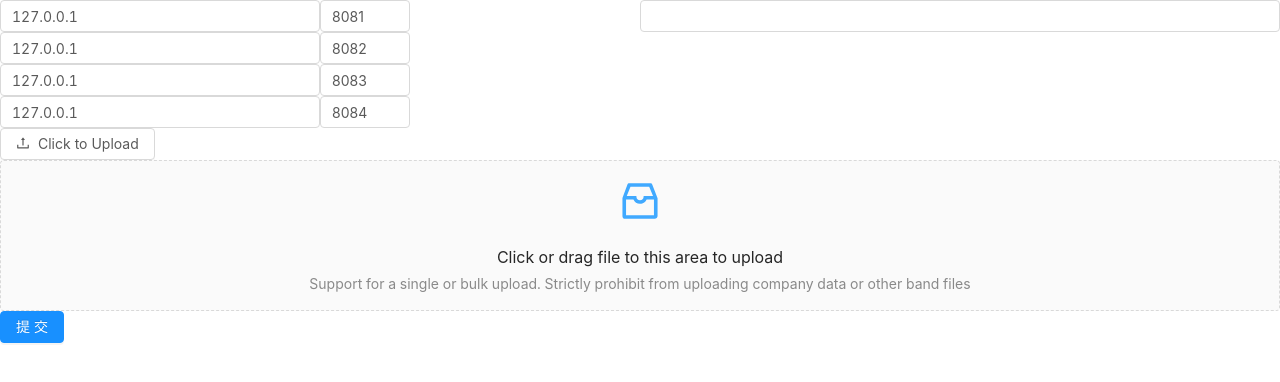
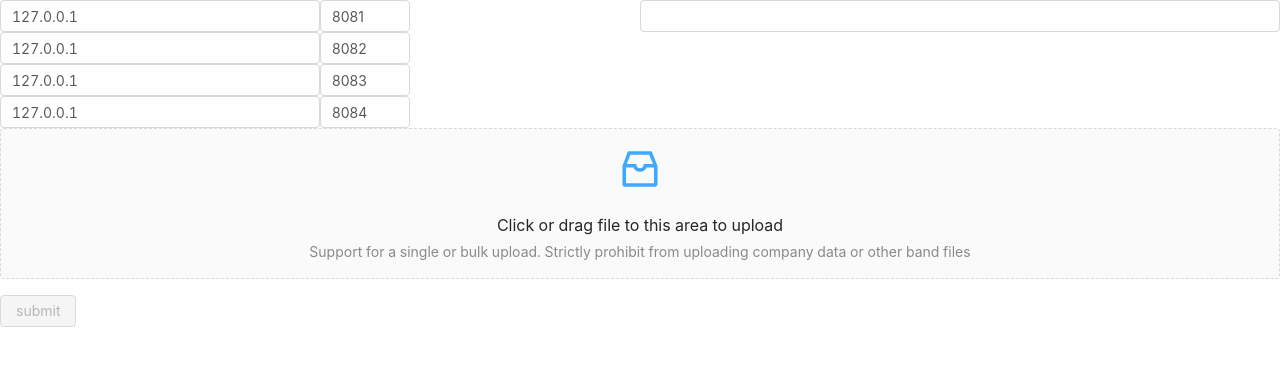
Before and after one commit to 19A/hvm-contract-deploy, a React app: page / in a window 1280 px wide. Shown: the top 382 px of the page. Built offline with nearby package versions, Linux system fonts and the light colour scheme.

Commit message:
文件流数据和json数据如何一起发送问题待解决

```diff
--- a/package.json
+++ b/package.json
@@ -38,6 +38,7 @@
     "jest-environment-jsdom-fourteen": "1.0.1",
     "jest-resolve": "24.9.0",
     "jest-watch-typeahead": "0.4.2",
+    "jquery": "3.4.1",
     "mini-css-extract-plugin": "0.9.0",
     "optimize-css-assets-webpack-plugin": "5.0.3",
     "pnp-webpack-plugin": "1.6.4",
--- a/src/App.js
+++ b/src/App.js
@@ -1,40 +1,122 @@
 import React, { Component } from 'react';
-import {Row, Col, Input, Button} from 'antd';
+import {Row, Col, Input, Button, message} from 'antd';
+import $ from 'jquery';
 // import logo from './logo.svg';
 // import './App.css';
 
 import Form from './component/Form';
 import File from './component/File';
 class App extends Component {
+
+  state={
+    fileList:[],
+    uploading: false,
+    ipList: [
+      '127.0.0.1:8081',
+      '127.0.0.1:8082',
+      '127.0.0.1:8083',
+      '127.0.0.1:8084',
+    ],
+  }
+
+  handleUpload = () => {
+    const { fileList,ipList } = this.state;
+    const formData = new FormData();
+    fileList.forEach(file => {
+      formData.append('files[]', file);
+    });
+
+    this.setState({
+      uploading: true,
+    });
+    let param = {
+      ipList,
+      fileList:formData
+    }
+    $.ajax({
+      url:'https://www.mocky.io/v2/5cc8019d300000980a055e76',
+      method:'POST',
+      data: param,
+      processData:false,
+      success:()=>{
+        this.setState({
+                fileList: [],
+                uploading: false,
+              });
+        message.success('upload successfully.');
+      },
+      error: () => {
+          this.setState({
+            uploading: false,
+          });
+          message.error('upload failed.');
+        },
+    })
+    // You can use any AJAX library you like
+    // reqwest({
+    //   url: 'https://www.mocky.io/v2/5cc8019d300000980a055e76',
+    //   method: 'post',
+    //   processData: false,
+    //   data: formData,
+    //   success: () => {
+    //     this.setState({
+    //       fileList: [],
+    //       uploading: false,
+    //     });
+    //     message.success('upload successfully.');
+    //   },
+    //   error: () => {
+    //     this.setState({
+    //       uploading: false,
+    //     });
+    //     message.error('upload failed.');
+    //   },
+    // });
+
+
+  };
+
+  getFileList = (fileList) => {
+    this.setState({fileList});
+  }
+
+  getIpData = (ipList) => {
+    this.setState({ipList});
+  }
+
+  checkData = () => {
+    const { fileList,ipList } = this.state;
+    if (fileList.length === 0) {
+      return true
+    }else if(!ipList){
+      return true
+    }
+    return false
+  }
+
   render(){
+    const { fileList, uploading, ipList } = this.state;
     return ( <div className = "App" >
-      {
-        /* <header className="App-header">
-                <img src={logo} className="App-logo" alt="logo" />
-                <p>
-                  Edit <code>src/App.js</code> and save to reload.
-                </p>
-                <a
-                  className="App-link"
-                  href="https://reactjs.org"
-                  target="_blank"
-                  rel="noopener noreferrer"
-                >
-                  Learn React
-                </a>
-              </header> */
-      }
-
       <Row>
-        <Col span={12}><Form/></Col>
+        <Col span={12}>
+          <Form getIpData={this.getIpData} ipList={ipList}/>
+        </Col>
         <Col span={12}>
           <Input type='textarea' />
         </Col>
       </Row>
-      <File/>
-      <Row><Button type='primary'>
-        提交
-        </Button></Row>
+      <File
+        getFileList={this.getFileList}
+      />
+      <Button
+          type="primary"
+          onClick={this.handleUpload}
+          disabled={this.checkData()}
+          loading={uploading}
+          style={{ marginTop: 16 }}
+        >
+          {uploading ? 'loding' : 'submit'}
+        </Button>
       </div>
     );
   }
--- a/src/component/File.jsx
+++ b/src/component/File.jsx
@@ -1,17 +1,43 @@
 import React,{Component} from 'react';
-import { Upload, Button } from 'antd';
+import { Upload, Button, message } from 'antd';
 import { UploadOutlined, InboxOutlined } from '@ant-design/icons';
 import './File.less';
 const {Dragger} = Upload;
 export default class File extends Component {
+
+  state = {
+    fileList: [],
+    uploading: false,
+  };
+
   render(){
+    const { uploading, fileList } = this.state;
+    let { getFileList } = this.props;
+    const props = {
+      onRemove: file => {
+        this.setState(state => {
+          const index = state.fileList.indexOf(file);
+          const newFileList = state.fileList.slice();
+          newFileList.splice(index, 1);
+          getFileList(newFileList);
+          return {
+            fileList: newFileList,
+          };
+        });
+      },
+      beforeUpload: file => {
+        this.setState(state => ({
+          fileList: [...state.fileList, file],
+        }),
+          getFileList([...this.state.fileList, file])
+        );
+        return false;
+      },
+      fileList,
+    }
     return (
       <div className='file'>
-        <Upload >
-          <Button icon={<UploadOutlined />}>Click to Upload</Button>
-        </Upload>
-
-        <Dragger>
+        <Dragger {...props}>
           <p className="ant-upload-drag-icon">
             <InboxOutlined />
           </p>
--- a/src/component/Form.jsx
+++ b/src/component/Form.jsx
@@ -3,14 +3,8 @@ import { Row, Col, Input, InputNumber } from 'antd';
 import './Form.less';
 export default class Form extends Component{
     componentWillMount(){
-      let _portArr =  [
-        '127.0.0.1:8081',
-        '127.0.0.1:8082',
-        '127.0.0.1:8083',
-        '127.0.0.1:8084',
-      ]
-      let { portArr=_portArr } = this.props;
-      var _data = portArr.map(i=>{
+      let { ipList } = this.props;
+      var _data = ipList.map(i=>{
         let arr = i.split(':');
         let obj = {};
         obj.ip = arr[0];
@@ -26,17 +20,16 @@ export default class Form extends Component{
       let dataStr = data.map(item => {
         let strArr = []
         strArr.push(item.ip,item.port);
-        strArr.join(':');
-        return strArr;
-      })
-      return dataStr;
+        return strArr.join(':');
+      });
+      this.props.getIpData && this.props.getIpData(dataStr);
     }
 
     ipChange = (ip,idx) => {
       let {data} = this.state;
       data[idx].ip = ip;
       this.setState({data},()=>{
-        this.notifyUp(data)
+        this.notifyUp(data);
       });
     }
 
@@ -44,7 +37,7 @@ export default class Form extends Component{
       let { data } = this.state;
       data[idx].port = port;
       this.setState({data},()=>{
-        this.notifyUp(data)
+        this.notifyUp(data);
       });
     }
 
```
Also changed, not shown: 1 other file (tests, documents, lock files or other folders).
